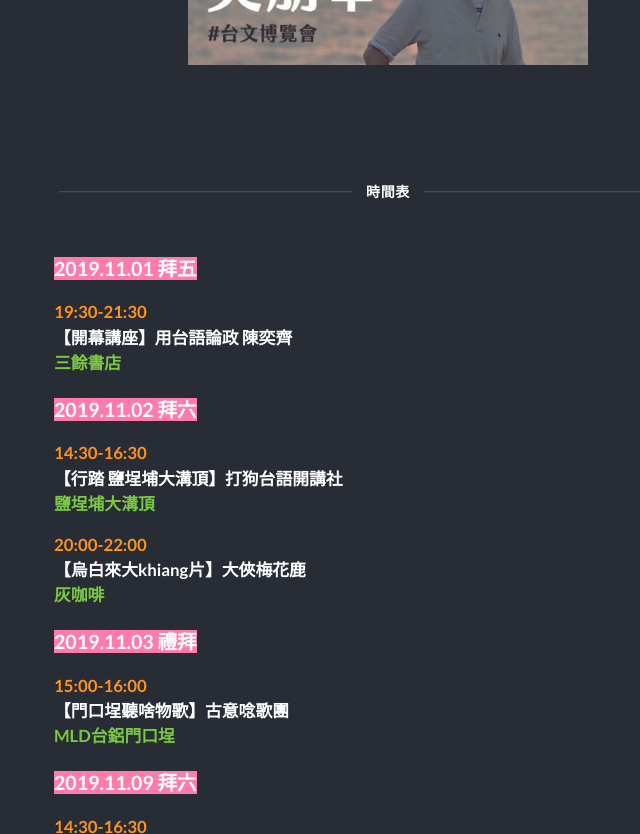
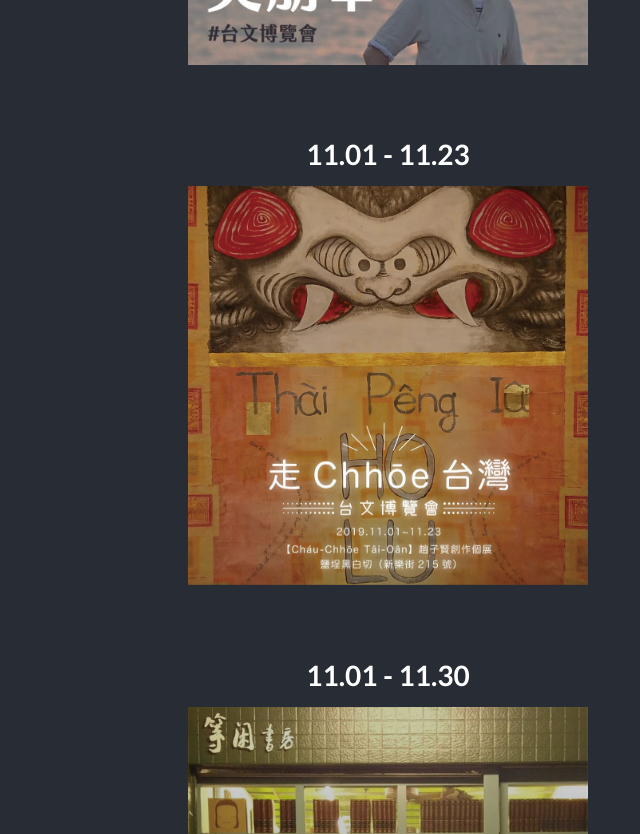
Before and after one commit to TAI-BUN-EXPO/TAI-BUN-EXPO, a React (Create React App) app: page / in a window 1280 px wide. Shown: the part 5360-6194 px from the top of the page, without its empty margins (252-892 px from the left). Built offline with nearby package versions, Linux system fonts and the light colour scheme.

Commit message:
Update tshingtuann.js

```diff
--- a/src/TshingTuann/tshingtuann.js
+++ b/src/TshingTuann/tshingtuann.js
@@ -67,10 +67,6 @@ export const tshingtuann = [
 	sikan: "11.23 Sat. - 11.24 Sun.",
 	hangbok: [
 	    {
-		    too: require('../too/20191123 1100 趙子賢創作個展.jpg'),
-		    bangtsi: 'https://www.facebook.com/events/483413442212897/',
-		},
-	    {
 		    too: require('../too/20191123 1430 你今仔日kám有講台語.png.jpg'),
 		    bangtsi: 'https://www.facebook.com/events/408043233247829/',
 		},
@@ -101,4 +97,22 @@ export const tshingtuann = [
 		},
 	],
   },
+  {
+	sikan: "11.01 - 11.23",
+	hangbok: [
+	    {
+		    too: require('../too/20191123 1100 趙子賢創作個展.jpg'),
+		    bangtsi: 'https://www.facebook.com/events/483413442212897/',
+		},
+	],
+  },
+  {
+	sikan: "11.01 - 11.30",
+	hangbok: [
+	    {
+		    too: require('../too/20191130 1400 台文冊展.jpg'),
+		    bangtsi: 'https://www.facebook.com/events/758580147888044/',
+		},
+	],
+  },
 ]
```
